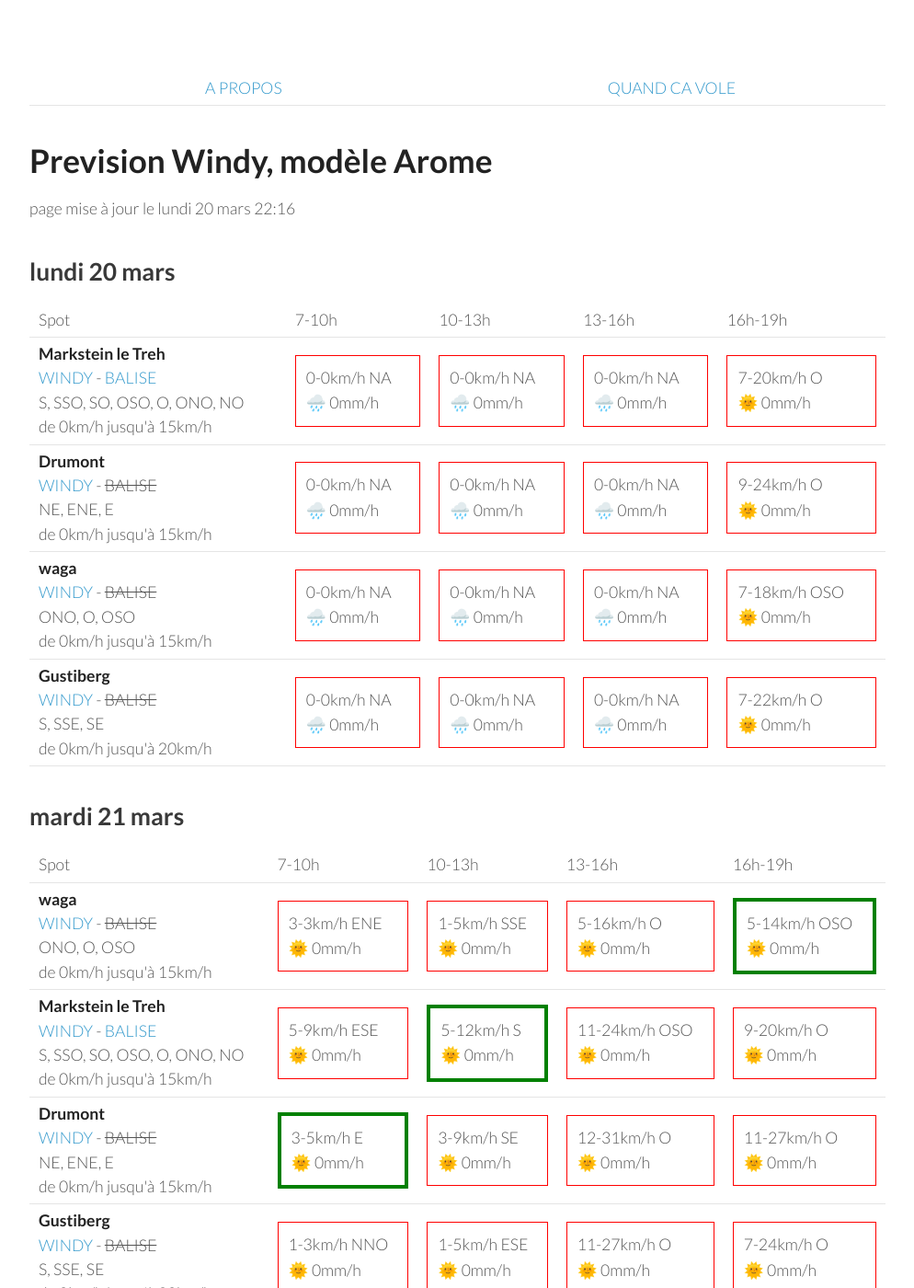
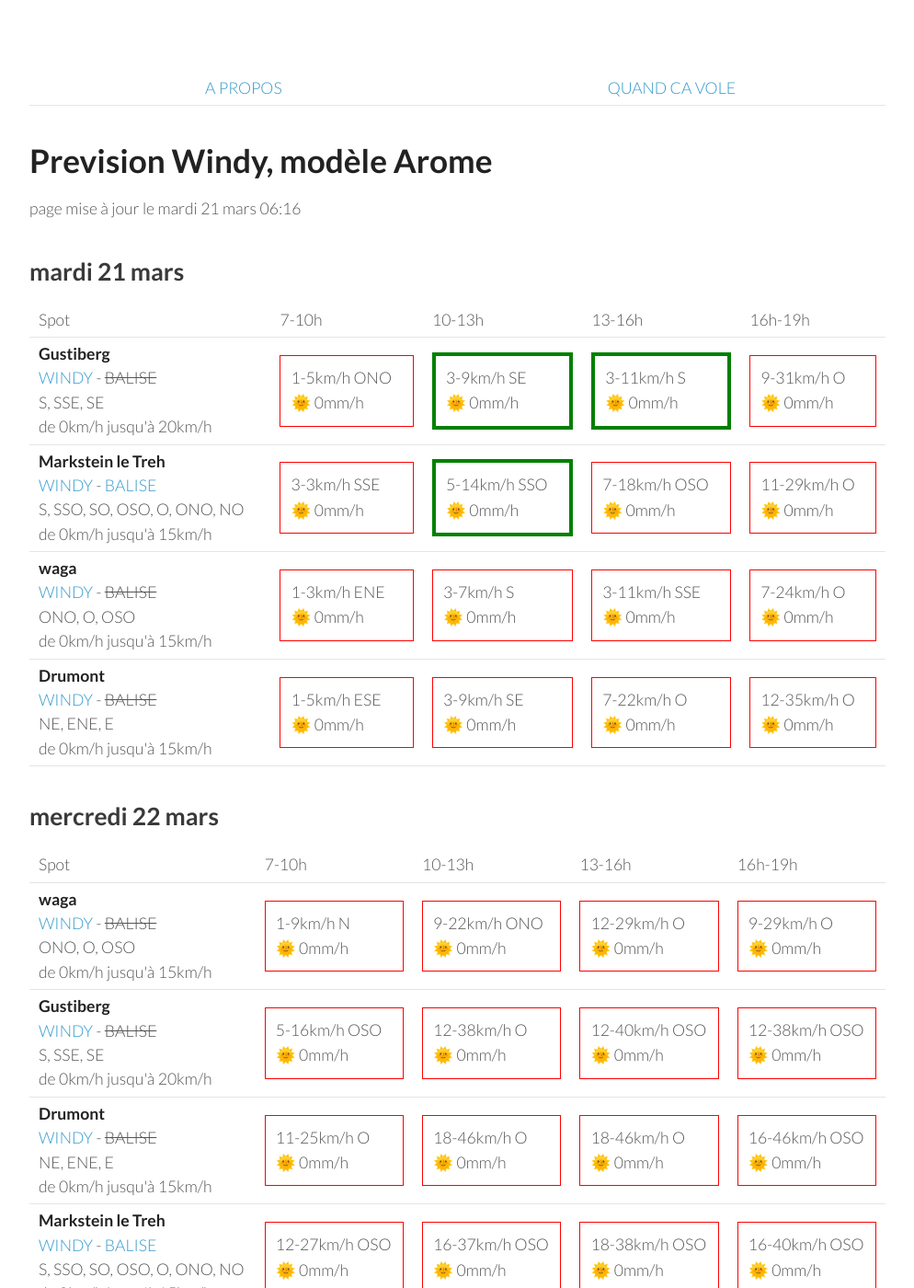
Before and after one commit to parapente-dans-le-nord/parapente-dans-le-nord.github.io, a Jekyll site: the page built from vosges.markdown, in a window 1280 px wide and 1400 px high. Shown: the whole window at 92% size, without its empty margins (26-1020 px from the left). Built offline with Jekyll 4.4.1, drawn with Linux system fonts in a browser that asks for light colours; some of the changed text lies outside the part shown.

Commit message:
update index.markdown

```diff
--- a/vosges.markdown
+++ b/vosges.markdown
@@ -7,60 +7,8 @@ title:  "Tous les spots"
 {: .links}
 
 # Prevision Windy, modèle Arome
-page mise à jour le lundi 20 mars 22:16
+page mise à jour le mardi 21 mars 06:16
 
-## lundi 20 mars
-
-{::nomarkdown}
-<table>
-  <tbody>
-    <tr>
-      <td>Spot</td>
-      <td>7-10h</td>
-      <td>10-13h</td>
-      <td>13-16h</td>
-      <td>16h-19h</td>
-    </tr>
-<tr>
-        <td><strong>Markstein le Treh</strong><br><a href="https://windy.com/47.926/7.012?47.505,7.012,8,m:eY1agmQ">WINDY</a> - <span class=""><a href="http://www.balisemeteo.com/balise.php?idBalise=136">BALISE</a> </span><br> <span class="vent-favorable">S, SSO, SO, OSO, O, ONO, NO</span><br><span class="force-vent">de 0km/h jusqu'à 15km/h</span> </td>
-
-            <td><div class="not-flyable"><p>0-0km/h NA</p><p>🌧️ 0mm/h</p></div></td>
-            <td><div class="not-flyable"><p>0-0km/h NA</p><p>🌧️ 0mm/h</p></div></td>
-            <td><div class="not-flyable"><p>0-0km/h NA</p><p>🌧️ 0mm/h</p></div></td>
-            <td><div class="not-flyable"><p>7-20km/h O</p><p>🌞 0mm/h</p></div></td>
-
-    </tr>
-<tr>
-        <td><strong>Drumont</strong><br><a href="https://windy.com/47.898/6.919?47.687,6.919,9,m:eYYagmG">WINDY</a> - <span class="no-balise"> BALISE </span><br> <span class="vent-favorable">NE, ENE, E</span><br><span class="force-vent">de 0km/h jusqu'à 15km/h</span> </td>
-
-            <td><div class="not-flyable"><p>0-0km/h NA</p><p>🌧️ 0mm/h</p></div></td>
-            <td><div class="not-flyable"><p>0-0km/h NA</p><p>🌧️ 0mm/h</p></div></td>
-            <td><div class="not-flyable"><p>0-0km/h NA</p><p>🌧️ 0mm/h</p></div></td>
-            <td><div class="not-flyable"><p>9-24km/h O</p><p>🌞 0mm/h</p></div></td>
-
-    </tr>
-<tr>
-        <td><strong>waga</strong><br><a href="https://windy.com/47.903/6.996?47.900,6.983,15">WINDY</a> - <span class="no-balise"> BALISE </span><br> <span class="vent-favorable">ONO, O, OSO</span><br><span class="force-vent">de 0km/h jusqu'à 15km/h</span> </td>
-
-            <td><div class="not-flyable"><p>0-0km/h NA</p><p>🌧️ 0mm/h</p></div></td>
-            <td><div class="not-flyable"><p>0-0km/h NA</p><p>🌧️ 0mm/h</p></div></td>
-            <td><div class="not-flyable"><p>0-0km/h NA</p><p>🌧️ 0mm/h</p></div></td>
-            <td><div class="not-flyable"><p>7-18km/h OSO</p><p>🌞 0mm/h</p></div></td>
-
-    </tr>
-<tr>
-        <td><strong>Gustiberg</strong><br><a href="https://windy.com/47.894/6.934?47.891,6.934,15,m:eYYagmI">WINDY</a> - <span class="no-balise"> BALISE </span><br> <span class="vent-favorable">S, SSE, SE</span><br><span class="force-vent">de 0km/h jusqu'à 20km/h</span> </td>
-
-            <td><div class="not-flyable"><p>0-0km/h NA</p><p>🌧️ 0mm/h</p></div></td>
-            <td><div class="not-flyable"><p>0-0km/h NA</p><p>🌧️ 0mm/h</p></div></td>
-            <td><div class="not-flyable"><p>0-0km/h NA</p><p>🌧️ 0mm/h</p></div></td>
-            <td><div class="not-flyable"><p>7-22km/h O</p><p>🌞 0mm/h</p></div></td>
-
-    </tr>
-
-</tbody>
-</table>
-{:/}
 ## mardi 21 mars
 
 {::nomarkdown}
@@ -74,42 +22,42 @@ page mise à jour le lundi 20 mars 22:16
       <td>16h-19h</td>
     </tr>
 <tr>
-        <td><strong>waga</strong><br><a href="https://windy.com/47.903/6.996?47.900,6.983,15">WINDY</a> - <span class="no-balise"> BALISE </span><br> <span class="vent-favorable">ONO, O, OSO</span><br><span class="force-vent">de 0km/h jusqu'à 15km/h</span> </td>
+        <td><strong>Gustiberg</strong><br><a href="https://windy.com/47.894/6.934?47.891,6.934,15,m:eYYagmI">WINDY</a> - <span class="no-balise"> BALISE </span><br> <span class="vent-favorable">S, SSE, SE</span><br><span class="force-vent">de 0km/h jusqu'à 20km/h</span> </td>
 
-            <td><div class="not-flyable"><p>3-3km/h ENE</p><p>🌞 0mm/h</p></div></td>
-            <td><div class="not-flyable"><p>1-5km/h SSE</p><p>🌞 0mm/h</p></div></td>
-            <td><div class="not-flyable"><p>5-16km/h O</p><p>🌞 0mm/h</p></div></td>
-            <td><div class="flyable"><p>5-14km/h OSO</p><p>🌞 0mm/h</p></div></td>
+            <td><div class="not-flyable"><p>1-5km/h ONO</p><p>🌞 0mm/h</p></div></td>
+            <td><div class="flyable"><p>3-9km/h SE</p><p>🌞 0mm/h</p></div></td>
+            <td><div class="flyable"><p>3-11km/h S</p><p>🌞 0mm/h</p></div></td>
+            <td><div class="not-flyable"><p>9-31km/h O</p><p>🌞 0mm/h</p></div></td>
 
 
     </tr>
 <tr>
         <td><strong>Markstein le Treh</strong><br><a href="https://windy.com/47.926/7.012?47.505,7.012,8,m:eY1agmQ">WINDY</a> - <span class=""><a href="http://www.balisemeteo.com/balise.php?idBalise=136">BALISE</a> </span><br> <span class="vent-favorable">S, SSO, SO, OSO, O, ONO, NO</span><br><span class="force-vent">de 0km/h jusqu'à 15km/h</span> </td>
 
-            <td><div class="not-flyable"><p>5-9km/h ESE</p><p>🌞 0mm/h</p></div></td>
-            <td><div class="flyable"><p>5-12km/h S</p><p>🌞 0mm/h</p></div></td>
-            <td><div class="not-flyable"><p>11-24km/h OSO</p><p>🌞 0mm/h</p></div></td>
-            <td><div class="not-flyable"><p>9-20km/h O</p><p>🌞 0mm/h</p></div></td>
+            <td><div class="not-flyable"><p>3-3km/h SSE</p><p>🌞 0mm/h</p></div></td>
+            <td><div class="flyable"><p>5-14km/h SSO</p><p>🌞 0mm/h</p></div></td>
+            <td><div class="not-flyable"><p>7-18km/h OSO</p><p>🌞 0mm/h</p></div></td>
+            <td><div class="not-flyable"><p>11-29km/h O</p><p>🌞 0mm/h</p></div></td>
+
+
+    </tr>
+<tr>
+        <td><strong>waga</strong><br><a href="https://windy.com/47.903/6.996?47.900,6.983,15">WINDY</a> - <span class="no-balise"> BALISE </span><br> <span class="vent-favorable">ONO, O, OSO</span><br><span class="force-vent">de 0km/h jusqu'à 15km/h</span> </td>
+
+            <td><div class="not-flyable"><p>1-3km/h ENE</p><p>🌞 0mm/h</p></div></td>
+            <td><div class="not-flyable"><p>3-7km/h S</p><p>🌞 0mm/h</p></div></td>
+            <td><div class="not-flyable"><p>3-11km/h SSE</p><p>🌞 0mm/h</p></div></td>
+            <td><div class="not-flyable"><p>7-24km/h O</p><p>🌞 0mm/h</p></div></td>
 
 
     </tr>
 <tr>
         <td><strong>Drumont</strong><br><a href="https://windy.com/47.898/6.919?47.687,6.919,9,m:eYYagmG">WINDY</a> - <span class="no-balise"> BALISE </span><br> <span class="vent-favorable">NE, ENE, E</span><br><span class="force-vent">de 0km/h jusqu'à 15km/h</span> </td>
 
-            <td><div class="flyable"><p>3-5km/h E</p><p>🌞 0mm/h</p></div></td>
+            <td><div class="not-flyable"><p>1-5km/h ESE</p><p>🌞 0mm/h</p></div></td>
             <td><div class="not-flyable"><p>3-9km/h SE</p><p>🌞 0mm/h</p></div></td>
-            <td><div class="not-flyable"><p>12-31km/h O</p><p>🌞 0mm/h</p></div></td>
-            <td><div class="not-flyable"><p>11-27km/h O</p><p>🌞 0mm/h</p></div></td>
-
-
-    </tr>
-<tr>
-        <td><strong>Gustiberg</strong><br><a href="https://windy.com/47.894/6.934?47.891,6.934,15,m:eYYagmI">WINDY</a> - <span class="no-balise"> BALISE </span><br> <span class="vent-favorable">S, SSE, SE</span><br><span class="force-vent">de 0km/h jusqu'à 20km/h</span> </td>
-
-            <td><div class="not-flyable"><p>1-3km/h NNO</p><p>🌞 0mm/h</p></div></td>
-            <td><div class="not-flyable"><p>1-5km/h ESE</p><p>🌞 0mm/h</p></div></td>
-            <td><div class="not-flyable"><p>11-27km/h O</p><p>🌞 0mm/h</p></div></td>
-            <td><div class="not-flyable"><p>7-24km/h O</p><p>🌞 0mm/h</p></div></td>
+            <td><div class="not-flyable"><p>7-22km/h O</p><p>🌞 0mm/h</p></div></td>
+            <td><div class="not-flyable"><p>12-35km/h O</p><p>🌞 0mm/h</p></div></td>
 
 
     </tr>
@@ -132,40 +80,40 @@ page mise à jour le lundi 20 mars 22:16
 <tr>
         <td><strong>waga</strong><br><a href="https://windy.com/47.903/6.996?47.900,6.983,15">WINDY</a> - <span class="no-balise"> BALISE </span><br> <span class="vent-favorable">ONO, O, OSO</span><br><span class="force-vent">de 0km/h jusqu'à 15km/h</span> </td>
 
-            <td><div class="not-flyable"><p>1-9km/h NO</p><p>🌞 0mm/h</p></div></td>
-            <td><div class="not-flyable"><p>20-59km/h OSO</p><p>🌞 0mm/h</p></div></td>
-            <td><div class="not-flyable"><p>18-62km/h OSO</p><p>🌞 0mm/h</p></div></td>
-            <td><div class="not-flyable"><p>16-55km/h OSO</p><p>🌞 0mm/h</p></div></td>
+            <td><div class="not-flyable"><p>1-9km/h N</p><p>🌞 0mm/h</p></div></td>
+            <td><div class="not-flyable"><p>9-22km/h ONO</p><p>🌞 0mm/h</p></div></td>
+            <td><div class="not-flyable"><p>12-29km/h O</p><p>🌞 0mm/h</p></div></td>
+            <td><div class="not-flyable"><p>9-29km/h O</p><p>🌞 0mm/h</p></div></td>
 
 
     </tr>
 <tr>
         <td><strong>Gustiberg</strong><br><a href="https://windy.com/47.894/6.934?47.891,6.934,15,m:eYYagmI">WINDY</a> - <span class="no-balise"> BALISE </span><br> <span class="vent-favorable">S, SSE, SE</span><br><span class="force-vent">de 0km/h jusqu'à 20km/h</span> </td>
 
-            <td><div class="not-flyable"><p>5-20km/h SO</p><p>🌞 0mm/h</p></div></td>
-            <td><div class="not-flyable"><p>20-53km/h OSO</p><p>🌞 0mm/h</p></div></td>
-            <td><div class="not-flyable"><p>18-59km/h OSO</p><p>🌞 0mm/h</p></div></td>
-            <td><div class="not-flyable"><p>16-51km/h OSO</p><p>🌞 0mm/h</p></div></td>
+            <td><div class="not-flyable"><p>5-16km/h OSO</p><p>🌞 0mm/h</p></div></td>
+            <td><div class="not-flyable"><p>12-38km/h O</p><p>🌞 0mm/h</p></div></td>
+            <td><div class="not-flyable"><p>12-40km/h OSO</p><p>🌞 0mm/h</p></div></td>
+            <td><div class="not-flyable"><p>12-38km/h OSO</p><p>🌞 0mm/h</p></div></td>
+
+
+    </tr>
+<tr>
+        <td><strong>Drumont</strong><br><a href="https://windy.com/47.898/6.919?47.687,6.919,9,m:eYYagmG">WINDY</a> - <span class="no-balise"> BALISE </span><br> <span class="vent-favorable">NE, ENE, E</span><br><span class="force-vent">de 0km/h jusqu'à 15km/h</span> </td>
+
+            <td><div class="not-flyable"><p>11-25km/h O</p><p>🌞 0mm/h</p></div></td>
+            <td><div class="not-flyable"><p>18-46km/h O</p><p>🌞 0mm/h</p></div></td>
+            <td><div class="not-flyable"><p>18-46km/h O</p><p>🌞 0mm/h</p></div></td>
+            <td><div class="not-flyable"><p>16-46km/h OSO</p><p>🌞 0mm/h</p></div></td>
 
 
     </tr>
 <tr>
         <td><strong>Markstein le Treh</strong><br><a href="https://windy.com/47.926/7.012?47.505,7.012,8,m:eY1agmQ">WINDY</a> - <span class=""><a href="http://www.balisemeteo.com/balise.php?idBalise=136">BALISE</a> </span><br> <span class="vent-favorable">S, SSO, SO, OSO, O, ONO, NO</span><br><span class="force-vent">de 0km/h jusqu'à 15km/h</span> </td>
 
-            <td><div class="not-flyable"><p>12-33km/h OSO</p><p>🌞 0mm/h</p></div></td>
-            <td><div class="not-flyable"><p>20-59km/h OSO</p><p>🌞 0mm/h</p></div></td>
-            <td><div class="not-flyable"><p>18-61km/h OSO</p><p>🌞 0mm/h</p></div></td>
-            <td><div class="not-flyable"><p>16-55km/h OSO</p><p>🌞 0mm/h</p></div></td>
-
-
-    </tr>
-<tr>
-        <td><strong>Drumont</strong><br><a href="https://windy.com/47.898/6.919?47.687,6.919,9,m:eYYagmG">WINDY</a> - <span class="no-balise"> BALISE </span><br> <span class="vent-favorable">NE, ENE, E</span><br><span class="force-vent">de 0km/h jusqu'à 15km/h</span> </td>
-
-            <td><div class="not-flyable"><p>11-29km/h OSO</p><p>🌞 0mm/h</p></div></td>
-            <td><div class="not-flyable"><p>20-53km/h OSO</p><p>🌞 0mm/h</p></div></td>
-            <td><div class="not-flyable"><p>20-59km/h OSO</p><p>🌞 0mm/h</p></div></td>
-            <td><div class="not-flyable"><p>16-51km/h OSO</p><p>🌞 0mm/h</p></div></td>
+            <td><div class="not-flyable"><p>12-27km/h OSO</p><p>🌞 0mm/h</p></div></td>
+            <td><div class="not-flyable"><p>16-37km/h OSO</p><p>🌞 0mm/h</p></div></td>
+            <td><div class="not-flyable"><p>18-38km/h OSO</p><p>🌞 0mm/h</p></div></td>
+            <td><div class="not-flyable"><p>16-40km/h OSO</p><p>🌞 0mm/h</p></div></td>
 
 
     </tr>
@@ -186,42 +134,42 @@ page mise à jour le lundi 20 mars 22:16
       <td>16h-19h</td>
     </tr>
 <tr>
-        <td><strong>waga</strong><br><a href="https://windy.com/47.903/6.996?47.900,6.983,15">WINDY</a> - <span class="no-balise"> BALISE </span><br> <span class="vent-favorable">ONO, O, OSO</span><br><span class="force-vent">de 0km/h jusqu'à 15km/h</span> </td>
-
-            <td><div class="not-flyable"><p>14-50km/h OSO</p><p>🌞 0mm/h</p></div></td>
-            <td><div class="not-flyable"><p>14-53km/h OSO</p><p>🌞 0mm/h</p></div></td>
-            <td><div class="not-flyable"><p>16-55km/h O</p><p>🌧 0.5mm/h</p></div></td>
-            <td><div class="not-flyable"><p>14-57km/h O</p><p>🌧 0.2mm/h</p></div></td>
-
-
-    </tr>
-<tr>
         <td><strong>Markstein le Treh</strong><br><a href="https://windy.com/47.926/7.012?47.505,7.012,8,m:eY1agmQ">WINDY</a> - <span class=""><a href="http://www.balisemeteo.com/balise.php?idBalise=136">BALISE</a> </span><br> <span class="vent-favorable">S, SSO, SO, OSO, O, ONO, NO</span><br><span class="force-vent">de 0km/h jusqu'à 15km/h</span> </td>
 
+            <td><div class="not-flyable"><p>14-53km/h OSO</p><p>🌞 0mm/h</p></div></td>
             <td><div class="not-flyable"><p>14-50km/h OSO</p><p>🌞 0mm/h</p></div></td>
-            <td><div class="not-flyable"><p>14-51km/h OSO</p><p>🌞 0mm/h</p></div></td>
-            <td><div class="not-flyable"><p>16-55km/h OSO</p><p>🌧 0.5mm/h</p></div></td>
-            <td><div class="not-flyable"><p>14-57km/h O</p><p>🌧 0.2mm/h</p></div></td>
+            <td><div class="not-flyable"><p>16-51km/h OSO</p><p>🌞 0mm/h</p></div></td>
+            <td><div class="not-flyable"><p>16-59km/h OSO</p><p>🌞 0mm/h</p></div></td>
 
 
     </tr>
 <tr>
         <td><strong>Drumont</strong><br><a href="https://windy.com/47.898/6.919?47.687,6.919,9,m:eYYagmG">WINDY</a> - <span class="no-balise"> BALISE </span><br> <span class="vent-favorable">NE, ENE, E</span><br><span class="force-vent">de 0km/h jusqu'à 15km/h</span> </td>
 
-            <td><div class="not-flyable"><p>14-44km/h OSO</p><p>🌞 0mm/h</p></div></td>
-            <td><div class="not-flyable"><p>14-44km/h OSO</p><p>🌞 0mm/h</p></div></td>
-            <td><div class="not-flyable"><p>14-48km/h OSO</p><p>🌧 0.6mm/h</p></div></td>
-            <td><div class="not-flyable"><p>12-48km/h O</p><p>🌧 0.2mm/h</p></div></td>
+            <td><div class="not-flyable"><p>12-46km/h OSO</p><p>🌞 0mm/h</p></div></td>
+            <td><div class="not-flyable"><p>14-42km/h OSO</p><p>🌞 0mm/h</p></div></td>
+            <td><div class="not-flyable"><p>16-48km/h OSO</p><p>🌞 0mm/h</p></div></td>
+            <td><div class="not-flyable"><p>16-53km/h OSO</p><p>🌞 0mm/h</p></div></td>
+
+
+    </tr>
+<tr>
+        <td><strong>waga</strong><br><a href="https://windy.com/47.903/6.996?47.900,6.983,15">WINDY</a> - <span class="no-balise"> BALISE </span><br> <span class="vent-favorable">ONO, O, OSO</span><br><span class="force-vent">de 0km/h jusqu'à 15km/h</span> </td>
+
+            <td><div class="not-flyable"><p>14-53km/h OSO</p><p>🌞 0mm/h</p></div></td>
+            <td><div class="not-flyable"><p>14-50km/h OSO</p><p>🌞 0mm/h</p></div></td>
+            <td><div class="not-flyable"><p>16-53km/h OSO</p><p>🌞 0mm/h</p></div></td>
+            <td><div class="not-flyable"><p>16-61km/h OSO</p><p>🌞 0mm/h</p></div></td>
 
 
     </tr>
 <tr>
         <td><strong>Gustiberg</strong><br><a href="https://windy.com/47.894/6.934?47.891,6.934,15,m:eYYagmI">WINDY</a> - <span class="no-balise"> BALISE </span><br> <span class="vent-favorable">S, SSE, SE</span><br><span class="force-vent">de 0km/h jusqu'à 20km/h</span> </td>
 
+            <td><div class="not-flyable"><p>12-48km/h OSO</p><p>🌞 0mm/h</p></div></td>
             <td><div class="not-flyable"><p>14-44km/h OSO</p><p>🌞 0mm/h</p></div></td>
-            <td><div class="not-flyable"><p>14-46km/h OSO</p><p>🌞 0mm/h</p></div></td>
-            <td><div class="not-flyable"><p>14-48km/h OSO</p><p>🌧 0.6mm/h</p></div></td>
-            <td><div class="not-flyable"><p>14-50km/h O</p><p>🌧 0.2mm/h</p></div></td>
+            <td><div class="not-flyable"><p>16-48km/h OSO</p><p>🌞 0mm/h</p></div></td>
+            <td><div class="not-flyable"><p>16-55km/h OSO</p><p>🌞 0mm/h</p></div></td>
 
 
     </tr>
@@ -244,8 +192,8 @@ page mise à jour le lundi 20 mars 22:16
 <tr>
         <td><strong>Drumont</strong><br><a href="https://windy.com/47.898/6.919?47.687,6.919,9,m:eYYagmG">WINDY</a> - <span class="no-balise"> BALISE </span><br> <span class="vent-favorable">NE, ENE, E</span><br><span class="force-vent">de 0km/h jusqu'à 15km/h</span> </td>
 
-            <td><div class="not-flyable"><p>16-59km/h OSO</p><p>🌧 7mm/h</p></div></td>
-            <td><div class="not-flyable"><p>24-61km/h OSO</p><p>🌧 1.4mm/h</p></div></td>
+            <td><div class="not-flyable"><p>16-57km/h OSO</p><p>🌧 6mm/h</p></div></td>
+            <td><div class="not-flyable"><p>20-55km/h OSO</p><p>🌧 8mm/h</p></div></td>
             <td><div class="not-flyable"><p>24-62km/h OSO</p><p>🌧 0.9mm/h</p></div></td>
             <td><div class="not-flyable"><p>24-66km/h OSO</p><p>🌧 0.9mm/h</p></div></td>
 
@@ -254,8 +202,8 @@ page mise à jour le lundi 20 mars 22:16
 <tr>
         <td><strong>Gustiberg</strong><br><a href="https://windy.com/47.894/6.934?47.891,6.934,15,m:eYYagmI">WINDY</a> - <span class="no-balise"> BALISE </span><br> <span class="vent-favorable">S, SSE, SE</span><br><span class="force-vent">de 0km/h jusqu'à 20km/h</span> </td>
 
-            <td><div class="not-flyable"><p>16-61km/h OSO</p><p>🌧 7mm/h</p></div></td>
-            <td><div class="not-flyable"><p>24-62km/h OSO</p><p>🌧 1.4mm/h</p></div></td>
+            <td><div class="not-flyable"><p>18-59km/h OSO</p><p>🌧 6mm/h</p></div></td>
+            <td><div class="not-flyable"><p>20-57km/h OSO</p><p>🌧 8mm/h</p></div></td>
             <td><div class="not-flyable"><p>24-64km/h OSO</p><p>🌧 0.9mm/h</p></div></td>
             <td><div class="not-flyable"><p>24-68km/h OSO</p><p>🌧 0.9mm/h</p></div></td>
 
@@ -264,8 +212,8 @@ page mise à jour le lundi 20 mars 22:16
 <tr>
         <td><strong>Markstein le Treh</strong><br><a href="https://windy.com/47.926/7.012?47.505,7.012,8,m:eY1agmQ">WINDY</a> - <span class=""><a href="http://www.balisemeteo.com/balise.php?idBalise=136">BALISE</a> </span><br> <span class="vent-favorable">S, SSO, SO, OSO, O, ONO, NO</span><br><span class="force-vent">de 0km/h jusqu'à 15km/h</span> </td>
 
-            <td><div class="not-flyable"><p>18-70km/h OSO</p><p>🌧 6mm/h</p></div></td>
-            <td><div class="not-flyable"><p>22-66km/h OSO</p><p>🌧 1.2mm/h</p></div></td>
+            <td><div class="not-flyable"><p>18-68km/h OSO</p><p>🌧 6mm/h</p></div></td>
+            <td><div class="not-flyable"><p>20-64km/h OSO</p><p>🌧 8mm/h</p></div></td>
             <td><div class="not-flyable"><p>24-68km/h OSO</p><p>🌧 0.8mm/h</p></div></td>
             <td><div class="not-flyable"><p>24-68km/h OSO</p><p>🌧 1.5mm/h</p></div></td>
 
@@ -274,8 +222,8 @@ page mise à jour le lundi 20 mars 22:16
 <tr>
         <td><strong>waga</strong><br><a href="https://windy.com/47.903/6.996?47.900,6.983,15">WINDY</a> - <span class="no-balise"> BALISE </span><br> <span class="vent-favorable">ONO, O, OSO</span><br><span class="force-vent">de 0km/h jusqu'à 15km/h</span> </td>
 
-            <td><div class="not-flyable"><p>18-70km/h OSO</p><p>🌧 6mm/h</p></div></td>
-            <td><div class="not-flyable"><p>22-66km/h OSO</p><p>🌧 1.2mm/h</p></div></td>
+            <td><div class="not-flyable"><p>18-68km/h OSO</p><p>🌧 6mm/h</p></div></td>
+            <td><div class="not-flyable"><p>20-64km/h OSO</p><p>🌧 8mm/h</p></div></td>
             <td><div class="not-flyable"><p>24-68km/h OSO</p><p>🌧 0.9mm/h</p></div></td>
             <td><div class="not-flyable"><p>24-70km/h OSO</p><p>🌧 1.3mm/h</p></div></td>
 
```
